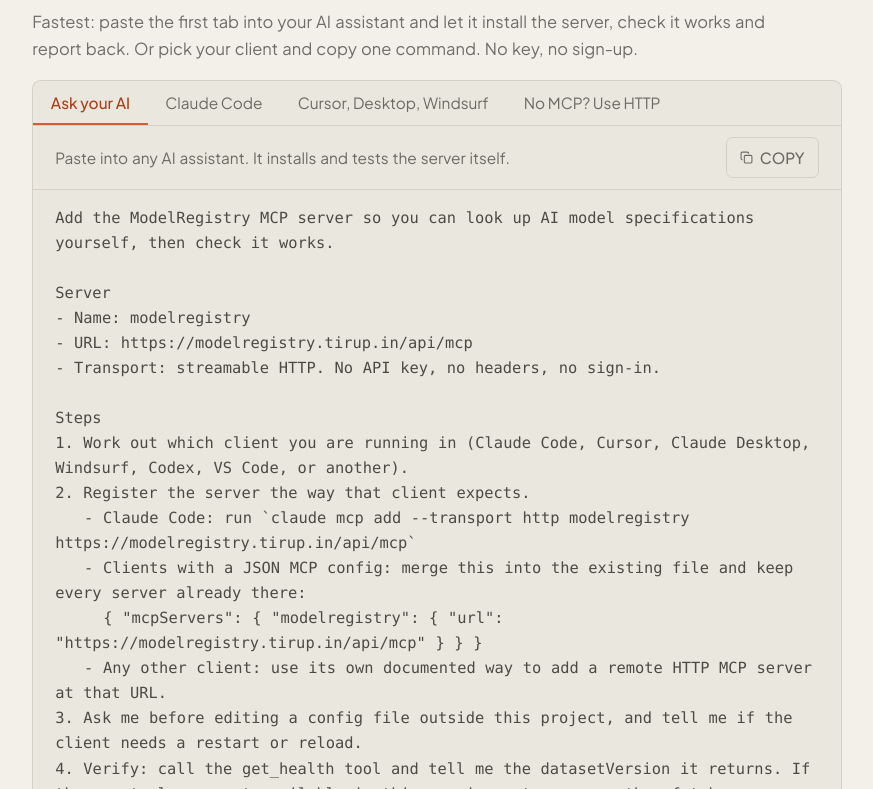
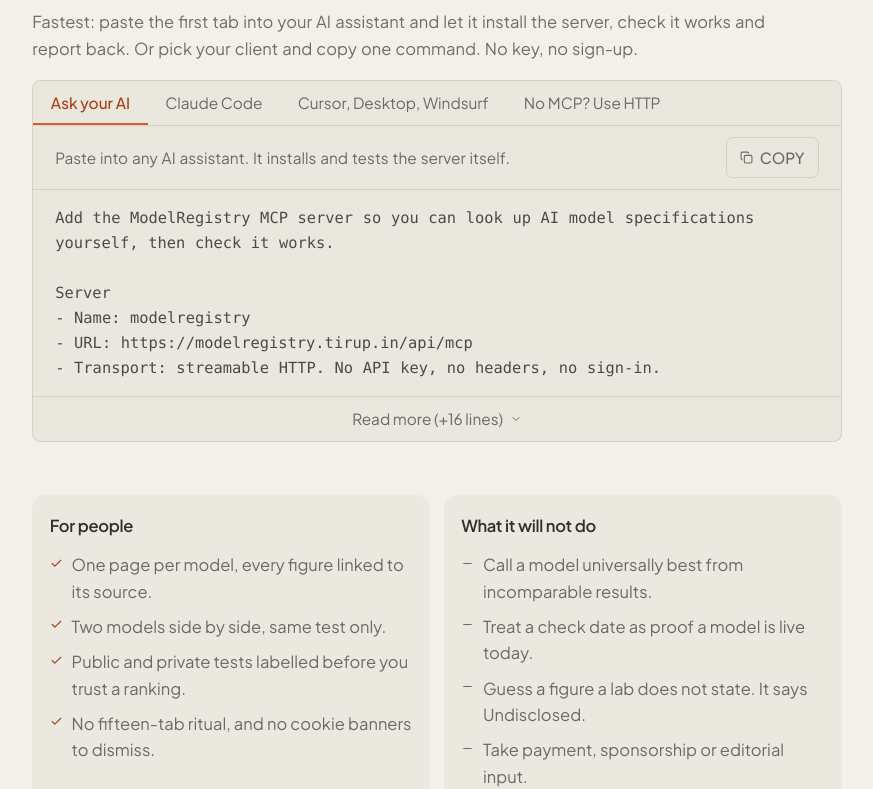
Before and after one commit to TirupMehta/ModelRegistry, a Next.js app: page /why in a window 1280 px wide. Shown: the part 1331-2120 px from the top of the page, without its empty margins (199-1072 px from the left). Built offline with nearby package versions, Linux system fonts and the light colour scheme.

Commit message:
feat: collapse long connect snippets behind Read more

```diff
--- a/components/connect-kit.tsx
+++ b/components/connect-kit.tsx
@@ -1,6 +1,7 @@
 "use client"
 
 import { useRef, useState } from "react"
+import { ChevronDown } from "lucide-react"
 import CopyButton from "./copy-button"
 
 export interface ConnectTab {
@@ -12,6 +13,8 @@ export interface ConnectTab {
   text: string
 }
 
+const PREVIEW_LINES = 6
+
 const copyClass =
   "border border-black/10 dark:border-white/[0.08] text-fg-muted hover:border-accent/50 hover:text-accent-ink min-h-8"
 
@@ -21,9 +24,19 @@ const copyClass =
  */
 export default function ConnectKit({ tabs }: { tabs: ConnectTab[] }) {
   const [active, setActive] = useState(tabs[0]?.id)
+  const [expanded, setExpanded] = useState(false)
   const refs = useRef<Record<string, HTMLButtonElement | null>>({})
   const current = tabs.find((t) => t.id === active) ?? tabs[0]
   if (!current) return null
+
+  const lines = current.text.split("\n")
+  const hiddenCount = Math.max(lines.length - PREVIEW_LINES, 0)
+  const shown = expanded || hiddenCount === 0 ? current.text : lines.slice(0, PREVIEW_LINES).join("\n")
+
+  function select(id: string) {
+    setActive(id)
+    setExpanded(false)
+  }
 
   function onKeyDown(e: React.KeyboardEvent, index: number) {
     const last = tabs.length - 1
@@ -35,7 +48,7 @@ export default function ConnectKit({ tabs }: { tabs: ConnectTab[] }) {
       : -1
     if (next < 0) return
     e.preventDefault()
-    setActive(tabs[next].id)
+    select(tabs[next].id)
     refs.current[tabs[next].id]?.focus()
   }
 
@@ -56,7 +69,7 @@ export default function ConnectKit({ tabs }: { tabs: ConnectTab[] }) {
               aria-selected={selected}
               aria-controls={`connect-panel-${t.id}`}
               tabIndex={selected ? 0 : -1}
-              onClick={() => setActive(t.id)}
+              onClick={() => select(t.id)}
               onKeyDown={(e) => onKeyDown(e, i)}
               className={`shrink-0 cursor-pointer whitespace-nowrap px-4 py-2.5 text-small font-sans transition-colors ${
                 selected
@@ -79,8 +92,22 @@ export default function ConnectKit({ tabs }: { tabs: ConnectTab[] }) {
           <CopyButton text={current.text} label="COPY" className={copyClass} />
         </div>
         <pre className="px-4 sm:px-5 py-3.5 text-small font-mono leading-relaxed text-fg whitespace-pre-wrap break-words">
-          {current.text}
+          {shown}
         </pre>
+        {hiddenCount > 0 && (
+          <button
+            type="button"
+            onClick={() => setExpanded((v) => !v)}
+            aria-expanded={expanded}
+            className="w-full flex items-center justify-center gap-1.5 px-4 py-2.5 rule-t text-caption sm:text-small font-sans text-fg-muted hover:text-accent-ink transition-colors cursor-pointer"
+          >
+            <span>{expanded ? "Show less" : `Read more (+${hiddenCount} lines)`}</span>
+            <ChevronDown
+              size={12}
+              className={`transition-transform duration-200 ${expanded ? "rotate-180" : ""}`}
+            />
+          </button>
+        )}
       </div>
     </div>
   )
```
